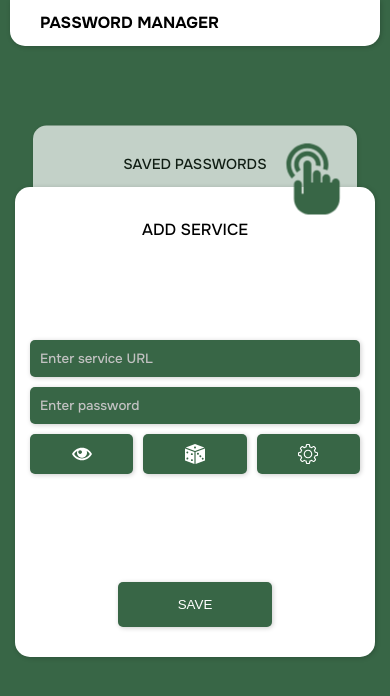
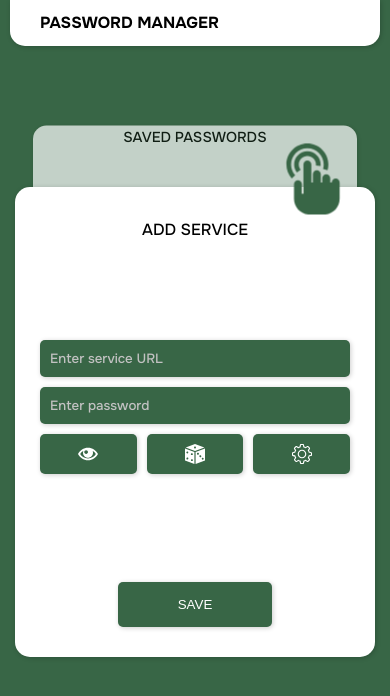
Before and after one commit to SolisTenebrum/password-manager, a Vue app: page / in a window 390 px wide. Shown: the top 696 px of the page. Built offline with nearby package versions, Linux system fonts and the light colour scheme.

Commit message:
added css variables for mobile windows paddings

```diff
--- a/src/assets/base.css
+++ b/src/assets/base.css
@@ -1,6 +1,7 @@
 @import url('./fonts/fonts.css');
 
 :root {
+  /* main */
   --color-text: #000;
   --color-background: #386646;
   --corner-radius: 15px;
@@ -11,7 +12,10 @@
   --success-color: #4caf50;
   --main-color: #386646;
 
-  --window-padding-mobile: 30px 15px;
+
+  /* mobile */
+  --saved-passwords-window-padding-mobile: 30px 15px;
+  --password-window-padding-mobile: 30px 25px;
 }
 
 *,
--- a/src/components/PasswordForm.vue
+++ b/src/components/PasswordForm.vue
@@ -635,7 +635,7 @@ input[type='checkbox'] {
 
 @media screen and (max-width: 480px) {
   .container {
-    padding: var(--window-padding-mobile);
+    padding: var(--password-window-padding-mobile);
   }
   .title {
     align-self: center;
```
